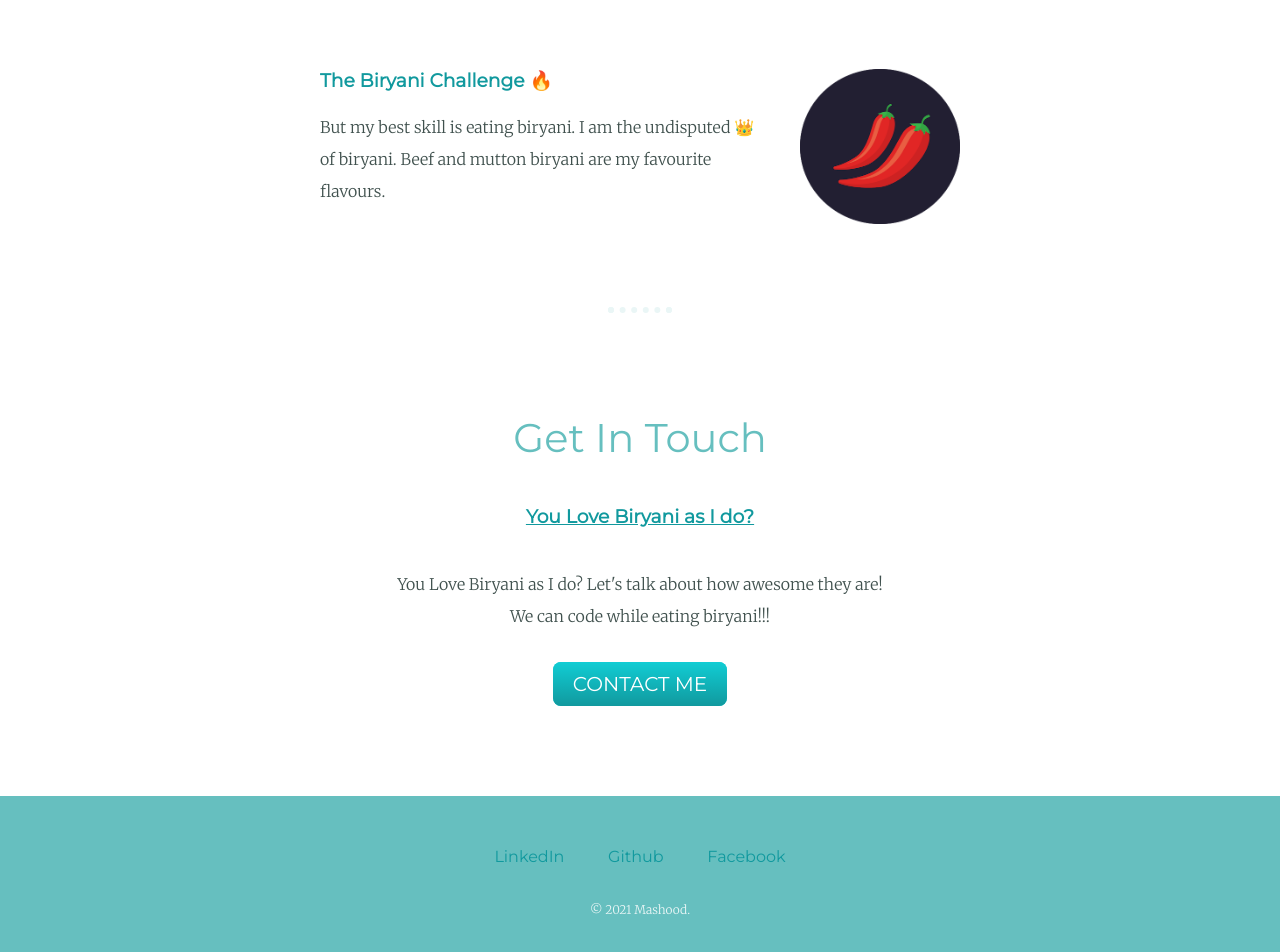
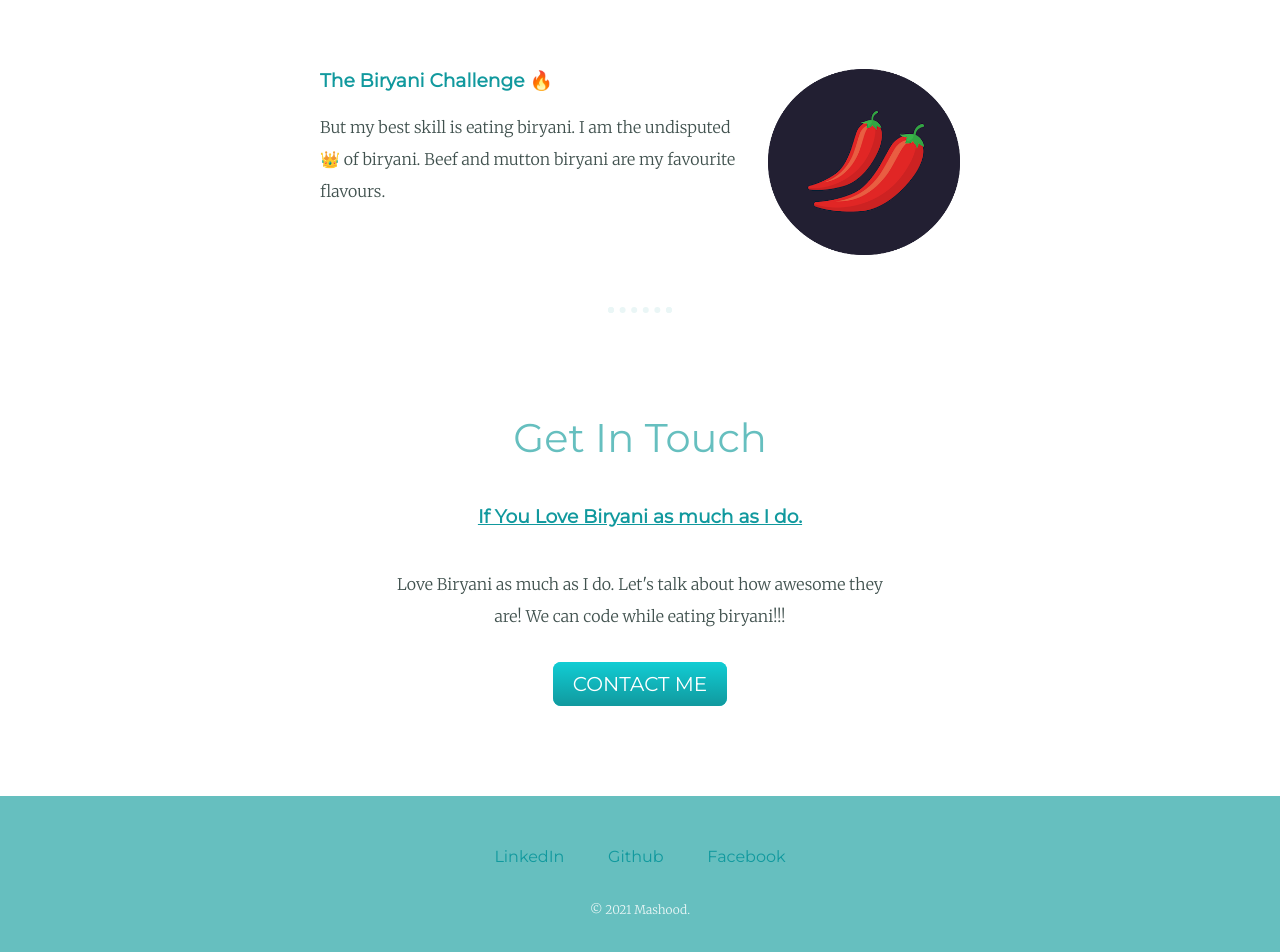
Before and after one commit to Mashood97/MY-Portfolio-HTML-CSS, a plain HTML site: page index.html in a window 1280 px wide. Shown: the part 1681-2633 px from the top of the page. Drawn offline with Linux system fonts and the light colour scheme.

Commit message:
final changes

```diff
--- a/css/styles.css
+++ b/css/styles.css
@@ -113,12 +113,12 @@ span {
 }
 
 .my-skills-img {
-  width: 25%;
+  width: 30%;
   float: left;
   margin-right: 30px;
 }
 .my-skills-img-biryani {
-  width: 25%;
+  width: 30%;
   float: right;
   margin-left: 30px;
 }
--- a/index.html
+++ b/index.html
@@ -49,8 +49,8 @@
 
         <div class="contact-me">
           <h2>Get In Touch</h2>
-          <h3><span>You Love Biryani as I do?</span></h3>
-          <p class="contact-message">You Love Biryani as I do? Let's talk about how awesome they are! We can code while eating biryani!!!</p>
+          <h3><span>If You Love Biryani as much as I do.</span></h3>
+          <p class="contact-message">Love Biryani as much as I do. Let's talk about how awesome they are! We can code while eating biryani!!!</p>
           <a class="btn" href="mailto:mashoodsidd97@gmail.com">CONTACT ME</a>
         </div>
       </div>
```
